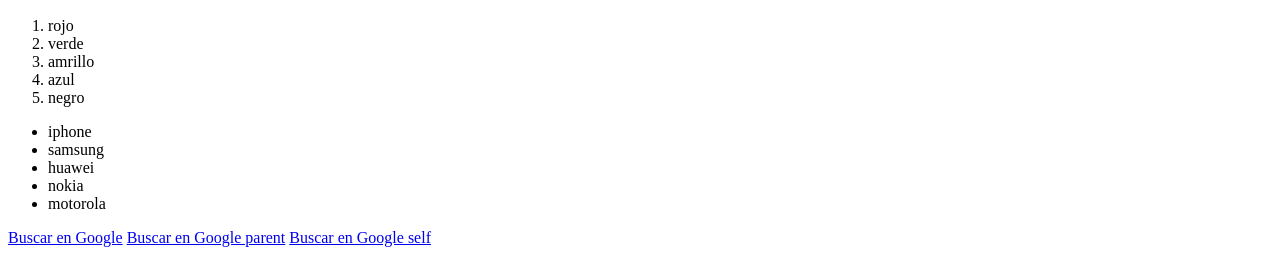
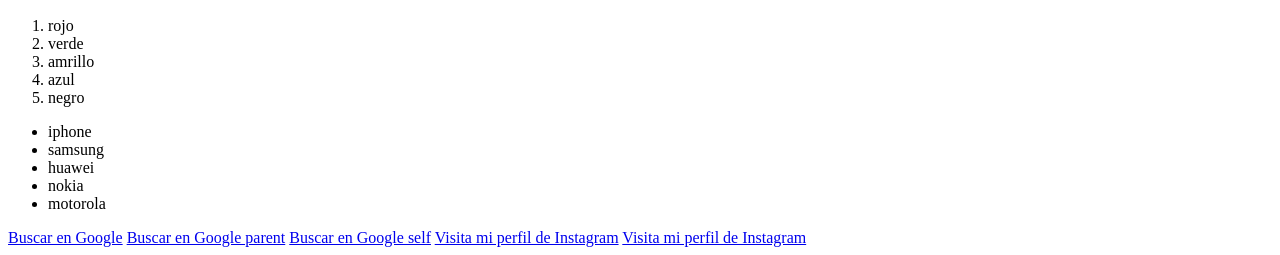
Before and after one commit to jaae18/DiplomadoWeb2024ll, a plain HTML site: page index.html in a window 1280 px wide. Shown: the part 717-972 px from the top of the page. Drawn offline with Linux system fonts and the light colour scheme.

Commit message:
cambio html

```diff
--- a/index.html
+++ b/index.html
@@ -50,5 +50,8 @@
     <a href="https://www.google.com/" target="_parent">Buscar en Google parent</a>
     <a href="https://www.google.com/" target="self_">Buscar en Google self</a>
 
+    <a href="https://www.instagram.com/juan_aespronceda/">Visita mi perfil de Instagram</a>
+    <a href="https://www.instagram.com/delitentacion.pzo/">Visita mi perfil de Instagram</a>
+
 </body>
 </html>
```
